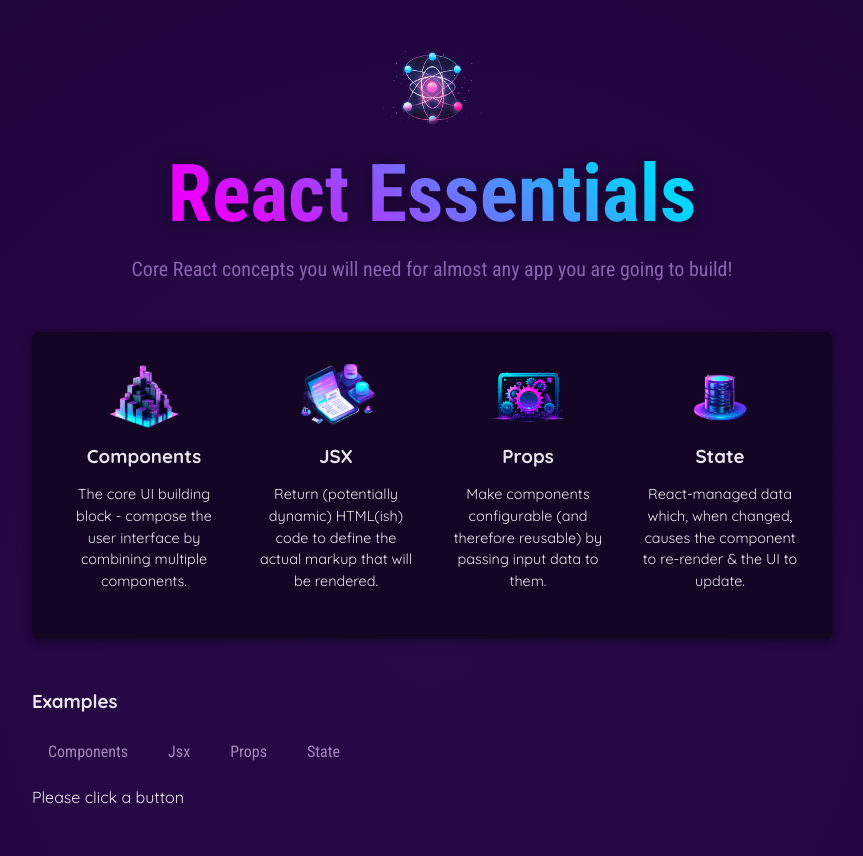
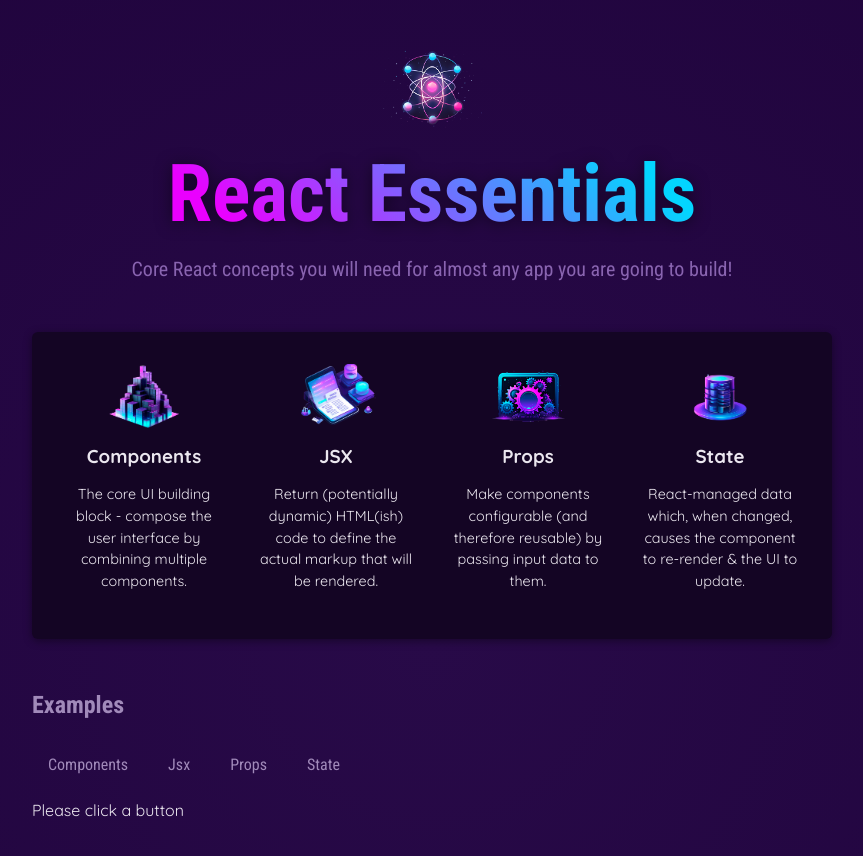
Before and after one commit to hafizshadm/React-Essentials, a React (Vite) app: page / in a window 1280 px wide. Shown: the top 856 px of the page, without its empty margins (208-1071 px from the left). Built offline with nearby package versions, Linux system fonts and the light colour scheme.

Commit message:
Forwarding props added

```diff
--- a/src/components/CoreConcepts.jsx
+++ b/src/components/CoreConcepts.jsx
@@ -2,7 +2,7 @@ import { CORE_CONCEPTS } from "../data.js";
 import CoreConcept from "./CoreConcept.jsx";
 
 export default function CoreConcepts() {
-  console.log(CORE_CONCEPTS);
+  // console.log(CORE_CONCEPTS);
   return (<section id="core-concepts">
     <ul>
       {CORE_CONCEPTS.map((conceptItem) => (
--- a/src/components/Examples.jsx
+++ b/src/components/Examples.jsx
@@ -1,5 +1,8 @@
+import { useState } from 'react';
+
 import TabButton from "./TabButton";
-import { useState } from 'react';
+import Section from "./Section";
+
 import { EXAMPLES } from '../data';
 
 export default function Examples() {
@@ -25,25 +28,25 @@ export default function Examples() {
     }
 
     return (
-        <section id="examples">
-            <h3>Examples</h3>
+        <Section id="examples">
+            <h2>Examples</h2>
             <menu>
                 <TabButton
                     isSelected={selectedTopic === "components"}
-                    onSelect={() => handleSelect("components")}>Components
-                </TabButton>
+                    onClick={() => handleSelect("components")}>Components</TabButton>
                 <TabButton
                     isSelected={selectedTopic === "jsx"}
-                    onSelect={() => handleSelect("jsx")}>Jsx</TabButton>
+                    onClick={() => handleSelect("jsx")}>Jsx</TabButton>
                 <TabButton
                     isSelected={selectedTopic === "props"}
-                    onSelect={() => handleSelect("props")}>Props</TabButton>
+                    onClick={() => handleSelect("props")}>Props</TabButton>
                 <TabButton
                     isSelected={selectedTopic === "state"}
-                    onSelect={() => handleSelect("state")}>State</TabButton>
+                    onClick={() => handleSelect("state")}>State</TabButton>
             </menu>
-            { tabContent }
-        </section>
+            {tabContent}
+
+        </Section>
 
     )
 }
--- /dev/null
+++ b/src/components/Section.jsx
@@ -0,0 +1,8 @@
+export default function Section({title, children, ...props}) {
+    return (
+        <section {...props}>
+            <h2>{title}</h2>
+            {children}
+        </section>
+    )
+}
--- a/src/components/TabButton.jsx
+++ b/src/components/TabButton.jsx
@@ -1,7 +1,7 @@
-export default function TabButton( {children, onSelect, isSelected} ) {
+export default function TabButton( {children, isSelected, ...props} ) {
     return (
         <li>
-            <button className = {isSelected ? 'active' : undefined} onClick={onSelect}>{children}</button>
+            <button className = {isSelected ? 'active' : undefined} {...props}>{children}</button>
         </li>
     )
 }
```
